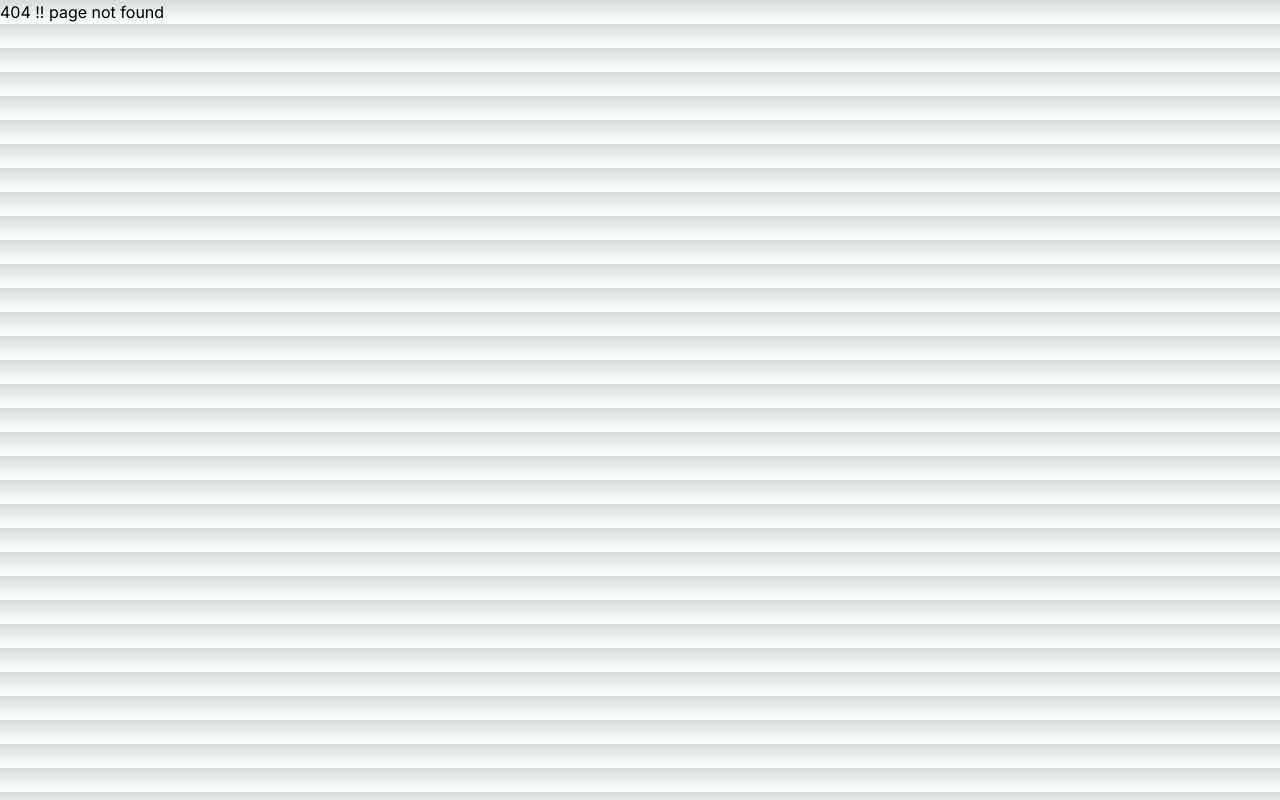
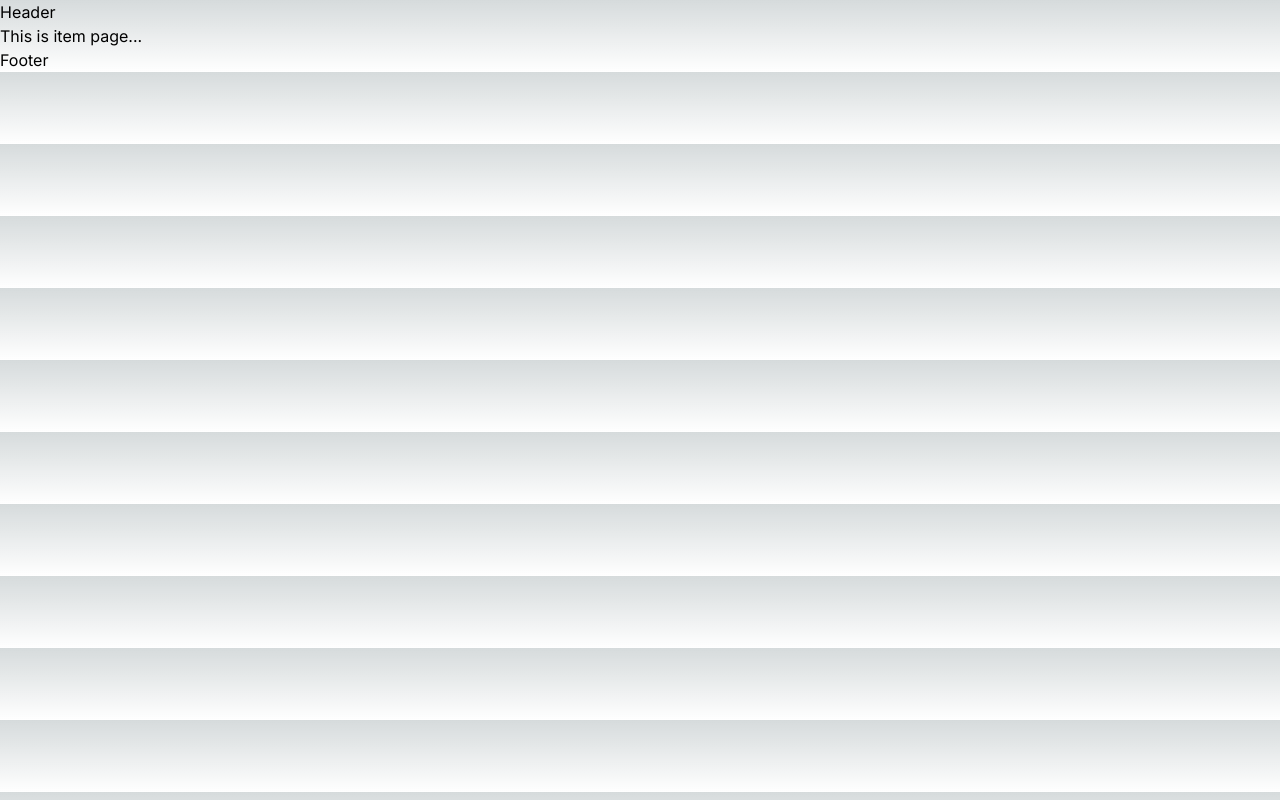
Before and after one commit to mazharulislam-12/my-nextjs-app, a Next.js app: page /item in a window 1280 px wide. Before the commit this address had no page. Built offline with nearby package versions, Linux system fonts and the light colour scheme.

Commit message:
grouping route

```diff
--- /dev/null
+++ b/src/app/(withLayout)/item/page.tsx
@@ -0,0 +1,11 @@
+import React from 'react';
+
+const ItemPage = () => {
+    return (
+        <div>
+            <h2>This is item page...</h2>
+        </div>
+    );
+};
+
+export default ItemPage;
--- /dev/null
+++ b/src/app/(withLayout)/layout.tsx
@@ -0,0 +1,13 @@
+import React from 'react';
+
+const Layout = ({children}) => {
+    return (
+        <div>
+            <h2>Header</h2>
+            {children}
+            <h2>Footer</h2>
+        </div>
+    );
+};
+
+export default Layout;
--- /dev/null
+++ b/src/app/(withLayout)/service/page.tsx
@@ -0,0 +1,11 @@
+import React from 'react';
+
+const ServicePage = () => {
+    return (
+        <div>
+            <h2>This is service page......</h2>
+        </div>
+    );
+};
+
+export default ServicePage;
--- a/src/app/layout.js
+++ b/src/app/layout.jsx
@@ -11,7 +11,9 @@
 export default function RootLayout({ children }) {
   return (
     <html lang="en">
-      <body className={inter.className}>{children}</body>
+      <body className={inter.className}>
+        {children}
+        </body>
     </html>
   );
 }
```
